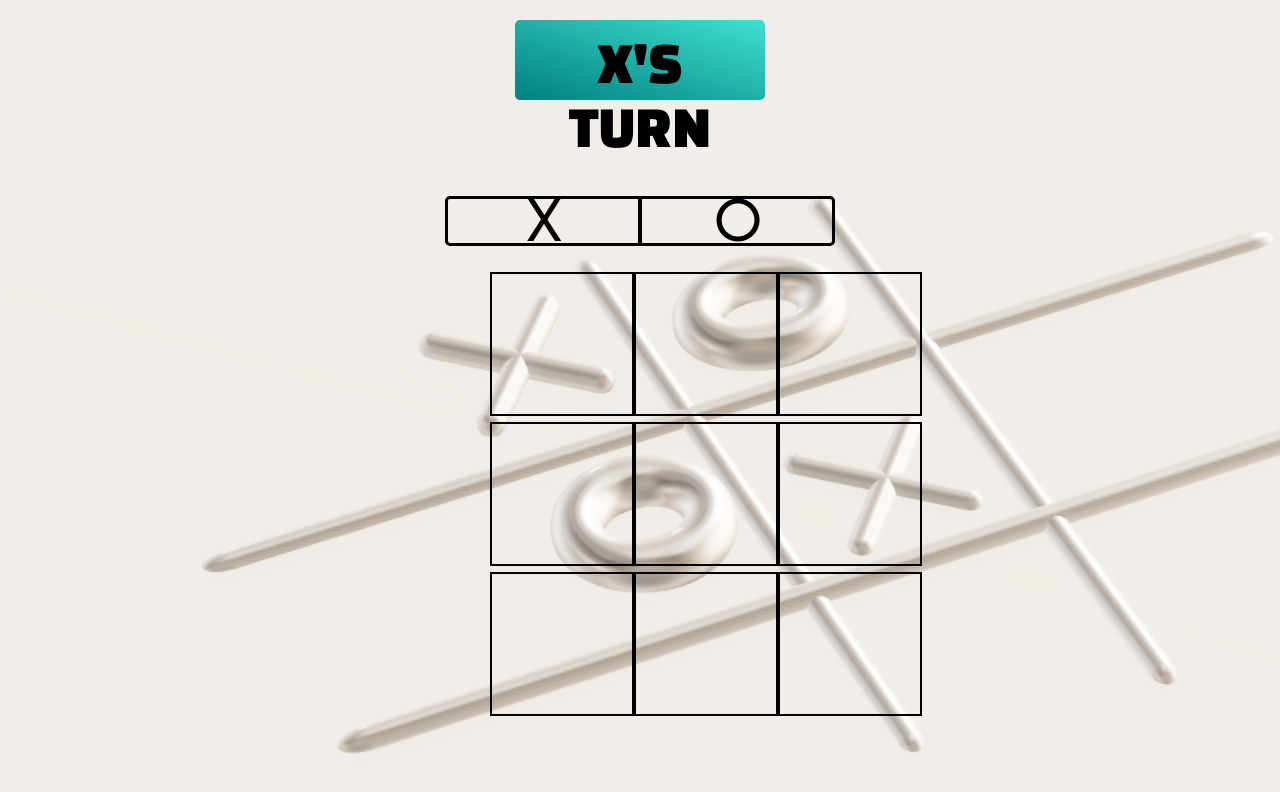
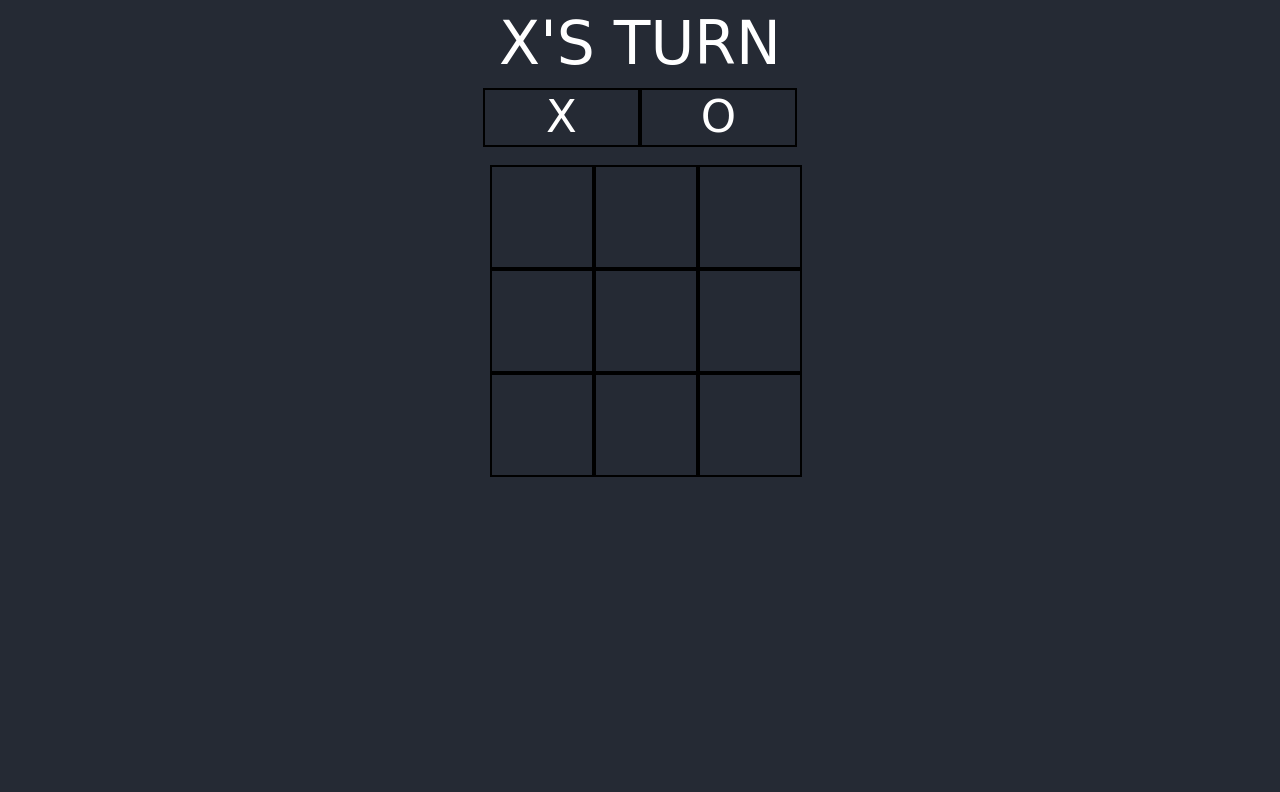
Before and after one commit to vkhydras/TicTacToe-group-3, a plain HTML site: page index.html in a window 1280 px wide. Drawn offline with Linux system fonts and the light colour scheme.

Commit message:
fixed bugs

```diff
--- a/index.css
+++ b/index.css
@@ -1,150 +1,14 @@
-@import url('https://fonts.googleapis.com/css2?family=Changa+One&family=Josefin+Sans:wght@300&display=swap');
-
-
-* {
-    margin: 0;
-    padding: 0;
-    box-sizing: border-box;
-}
-
-body {
-    text-align: center;
-    background-image: url(tictacbg2.png);
-    background-size: cover;
-    background-repeat: no-repeat;
-    min-height: 100vh;
-    justify-content: center;
+body{
   display: flex;
   flex-direction: column;
+  justify-content: center;
   align-content: center;
   align-items: center;
   justify-items: center;
+  background: #252A34;
+  color: white;
+  font-family: 'Parmanent Maker',cursive;
 }
-
-#turn {
-    font-family: 'Changa One', sans-serif;
-    padding: 10px;
-    border: none;
-    border-radius: 5px;
-    background-image: linear-gradient(to bottom left, turquoise, teal);
-    background-position: center;
-    width: 250px;
-    height: 80px;
-    margin: auto;
-    margin-top: 20px;
-    text-align: center;
-    font-size: 3rem;
-}
-
-.turnContainer {
-    font-family: 'Josefin Sans', sans-serif;
-    padding: 5px;
-    border-width: 10px;
-    border-radius: 5px;
-    background-position: center;
-    width: 400px;
-    height: 60px;
-    margin: auto;
-    display: flex;
-    flex-flow: row;
-    font-weight: bold;
-    margin: 10px;
-}
-
-.turnContainer .tic-turns-x {
-    text-align: center;
-    border-right-width: 2px;
-    width: 200px;
-    border-color: #000;
-    font-size: 3.5rem;
-    border-style: solid;
-    border-top-left-radius: 5px;
-    border-bottom-left-radius: 5px;
-
-}
-
-.turnContainer .tic-turns-o {
-    text-align: center;
-    border-left-width: 2px;
-    width: 200px;
-    border-color: #000;
-    font-size: 3.5rem;
-    border-style: solid;
-    border-top-right-radius: 5px;
-    border-bottom-right-radius: 5px;
-}
-
-.board {
-    width: 450px;
-    height: 450px;
-    margin: auto;
-    border-width: 2px;
-    background-color: transparent;
-    border-radius: 20px;
-}
-
-.board .cell {
-    width: 144px;
-    height: 144px;
-    font-family: "Josefin Sans", sans-serif;
-    border-style: solid;
-    display: inline-flex;
-    justify-content: center;
-    background-color: transparent;
-    color: #000;
-}
-
-button {
-    background-image: linear-gradient(to bottom left, teal, magenta);
-    font-family: 'Changa One', sans-serif;
-    display: none;
-    width: 250px;
-    height: 50px;
-    margin: auto;
-    border-radius: 10px;
-    text-align: center;
-    margin-top: 20px;
-    margin-bottom: 10px;
-    font-size: 2rem;
-    justify-content: center;
-    padding: 5px;
-    transition: 1s;
-    border: none;
-}
-
-@media (prefers-color-scheme:dark) {
-    body {
-        background-image: url(tictacbgfinaldark.png);
-    }
-
-    #turn {
-        color: #ddd;
-    }
-
-    .turnContainer {
-        color: #999;
-    }
-
-    .turnContainer .tic-turns-x {
-        color: #999;
-        border-color: #999;
-    }
-
-    .turnContainer .tic-turns-o {
-        color: #999;
-        border-color: #999;
-    }
-
-    .board .cell {
-        color: #999;
-        border-color: #999;
-    }
-
-    button {
-        color: #999;
-    }
-}
-
 .winning-row {
 background-color:#08D9D6;
 animation-name: winning;
@@ -157,6 +21,9 @@ button {
 animation-duration: 0.5s;
 animation-iteration-count: infinite;
 animation-direction: alternate;
+}
+.turnContainer{
+margin: 10px;
 }
 
 .board{
@@ -193,10 +60,32 @@ button {
 #turn{
   font-size: 60px;
 }
+.turnBox{
+  width: 153px;
+  height: 55px;
+  border: 2px solid black;
+  font-size: 45PX;
+  text-align: center;
+}
+.turnContainer{
+  display: flex;
 
+}
+
+button{
+  background-color: rgba(252, 152, 2, 0.808);
+  width: 200px;
+  padding: 10px;
+  font-size: 30px;
+  margin-top: 20px;
+  display: none;
+  transition: 1s;
+  border-radius: 10px;
+  border: solid 1px black;
+}
 button:hover{
   transform: scale(1.1,1.3);
-    background-image: linear-gradient(to bottom left, magenta, teal);
+  background-color: black;
   color:rgba(252, 152, 2, 0.808);
   transition: 0.5s;
 
@@ -204,6 +93,8 @@ button:hover{
 button:active{
 transform: rotate3d(20deg);
 }
+
+/*Edda na explain kiasi the purpose ya hii part iko chini eg *kuresize itoshe kwa smaller devices*/
 
 @media only screen and (max-width: 767px) {
   .board {
--- a/index.html
+++ b/index.html
@@ -1,19 +1,19 @@
+
 <!DOCTYPE html>
 <html lang="en">
 <head>
     <meta charset="UTF-8">
     <meta http-equiv="X-UA-Compatible" content="IE=edge">
     <meta name="viewport" content="width=device-width, initial-scale=1.0">
-
-    <title>Tic Tac Toe</title>
+    <title>TicTacToe</title>
+    <link rel="stylesheet" href="index.css">
     <link rel="icon" href="tictacicon.png" type="image/x-icon">
-    <link rel="stylesheet" href="index.css">
 </head>
 <body>
     <div id="turn">X'S TURN</div>
     <div class="turnContainer">
-        <div class="tic-turns-x" id="X">X</div>
-        <div class="tic-turns-o" id="O">O</div>
+        <div id="X" class="turnBox">X</div>
+        <div id="O" class="turnBox">O</div>
     </div>
     <div class="board" id="board">
         <div class="cell" id="0"></div>
@@ -26,11 +26,8 @@
         <div class="cell" id="7"></div>
         <div class="cell" id="8"></div>
     </div>
-    <div class="winningmessage">
-        <div data-wining-text></div>
-        <button class="button" id="restart">RESTART</button>
-        <button class="button" id="exit-game">EXIT</button>
-    </div>
+    <button id="restart">PLAY AGAIN</button>
+
     <script src="index.js"></script>
 </body>
 </html>
```
Lines whose indentation alone changed are shown as unchanged.
